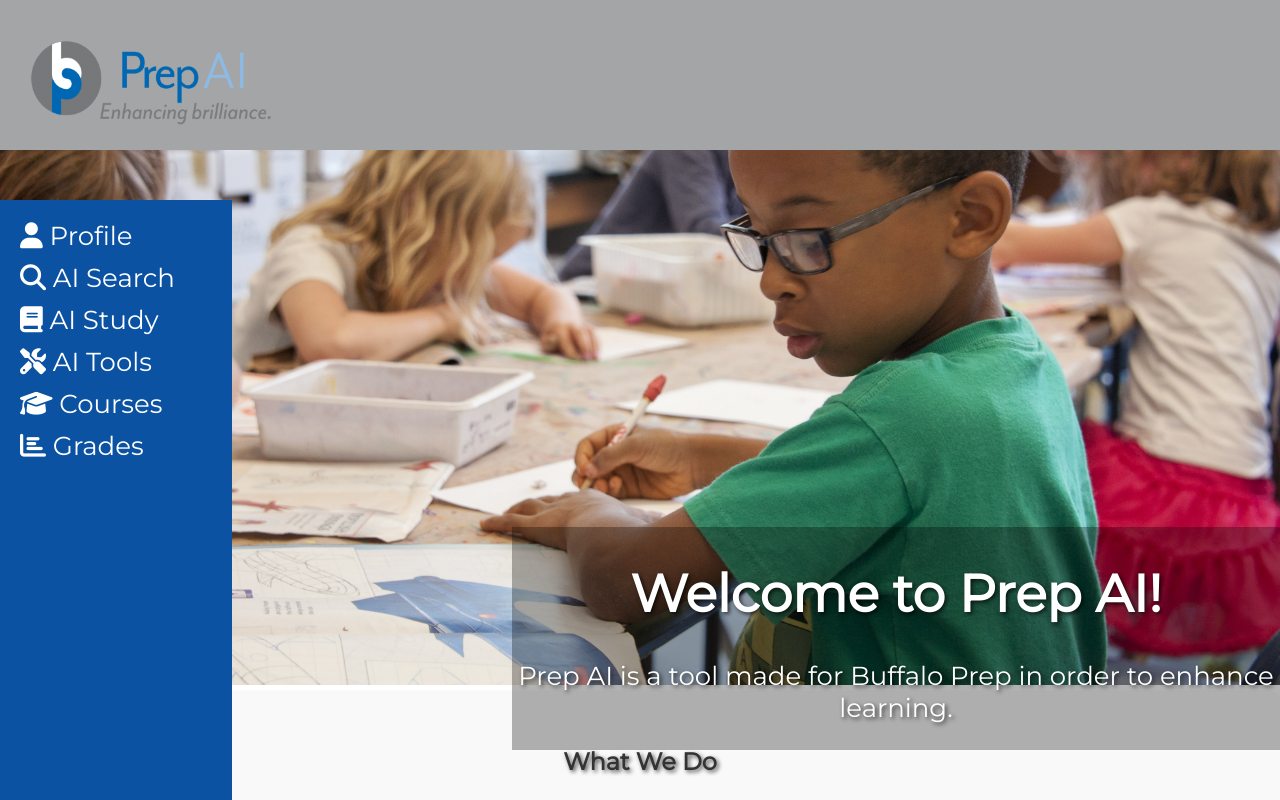
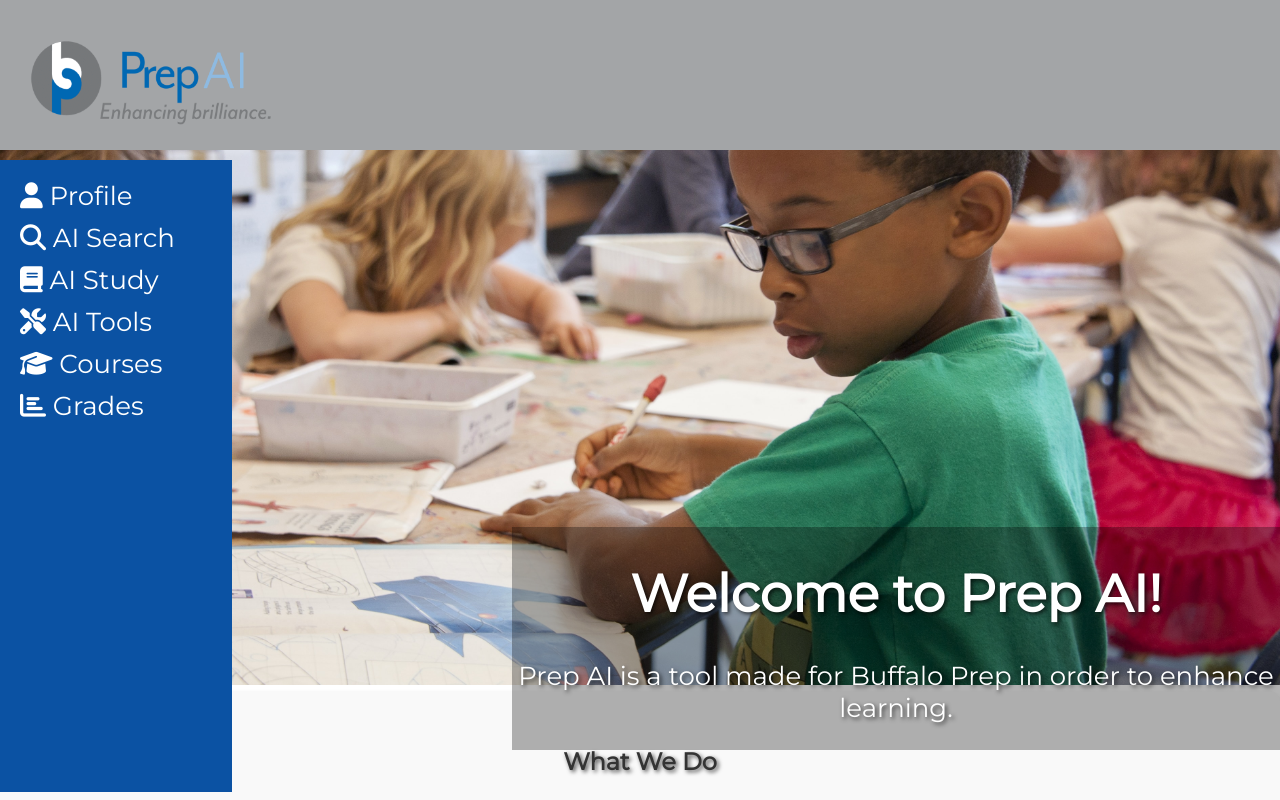
Before and after one commit to rdl4199/BuffPrepAI, a React (Create React App) app: page / in a window 1280 px wide. Shown: the top 800 px of the page. Built offline with nearby package versions, Linux system fonts and the light colour scheme.

Commit message:
bug fix
.

```diff
--- a/src/LeftNavBar.css
+++ b/src/LeftNavBar.css
@@ -7,7 +7,7 @@
     left: 0;
     width: 15%;
     height: 74%;
-    top: 25%;
+    top: 20%;
     padding: 20px;
     z-index: 9999;
     text-align: left;
--- a/src/LeftNavBar.js
+++ b/src/LeftNavBar.js
@@ -9,7 +9,7 @@ const LeftNavBar = () => {
         <ul className="LeftNav--links">
               <li><a href="https://buffaloprep.com/about/"><i className='fas fa-user'></i> Profile</a></li>
               <li><a href="https://buffaloprep.com/admissions/"><i className='fas fa-search'></i> AI Search</a></li>
-              <li><a href="https://buffaloprep.com/admissions/"><i className='fas fa-book'></i> AI Study</a></li>
+              <li><a><Link to="/VideoPlayer"><i className='fas fa-book'></i> AI Study</Link></a></li>
               <li><a><Link to="/Learning"><i className='fas fa-tools'></i> AI Tools</Link></a></li>
               <li><a href="https://buffaloprep.com/admissions/"><i className='fas fa-graduation-cap'></i> Courses</a></li>
               <li><a href="https://buffaloprep.com/admissions/"><i className='fas fa-chart-bar'></i> Grades</a></li>
```
